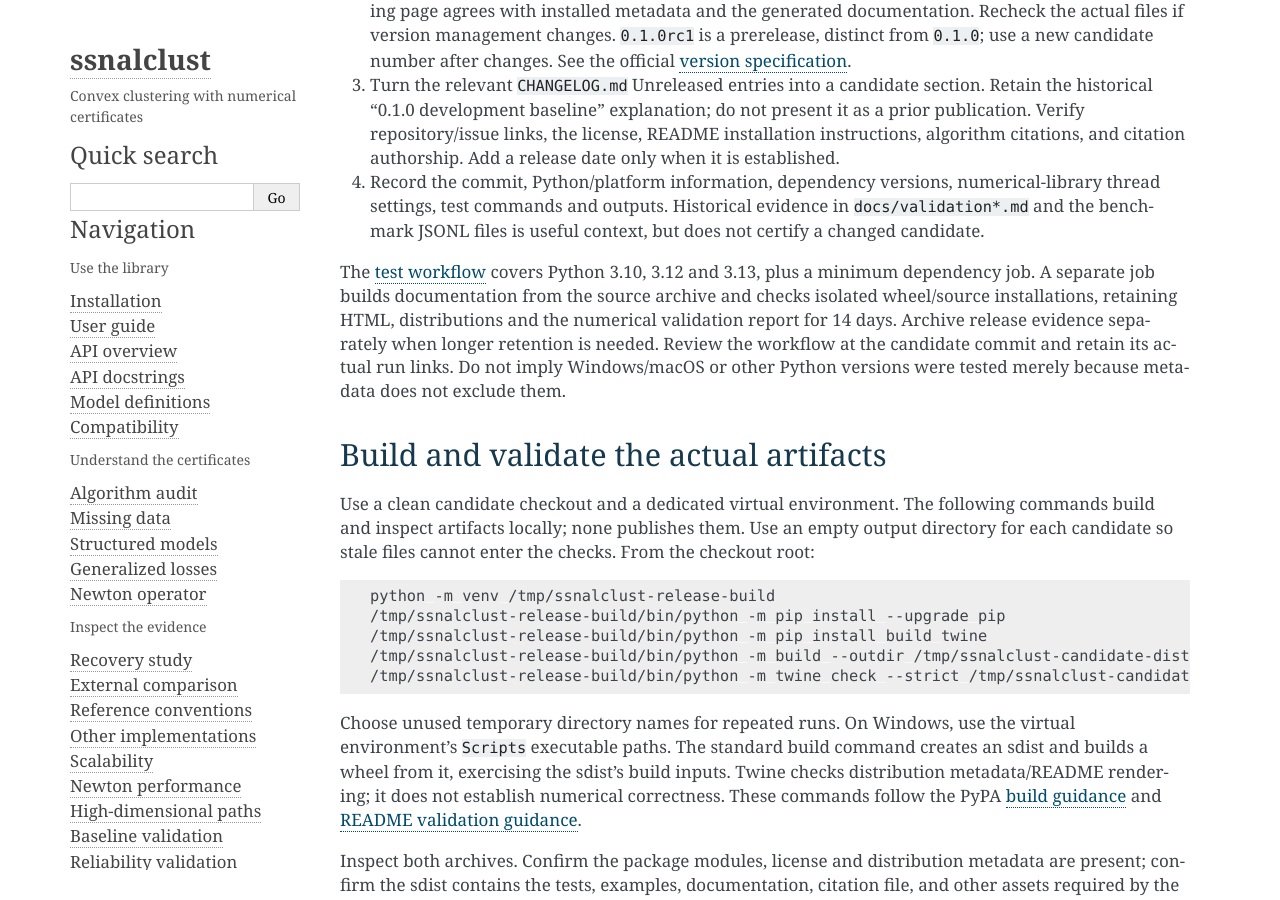
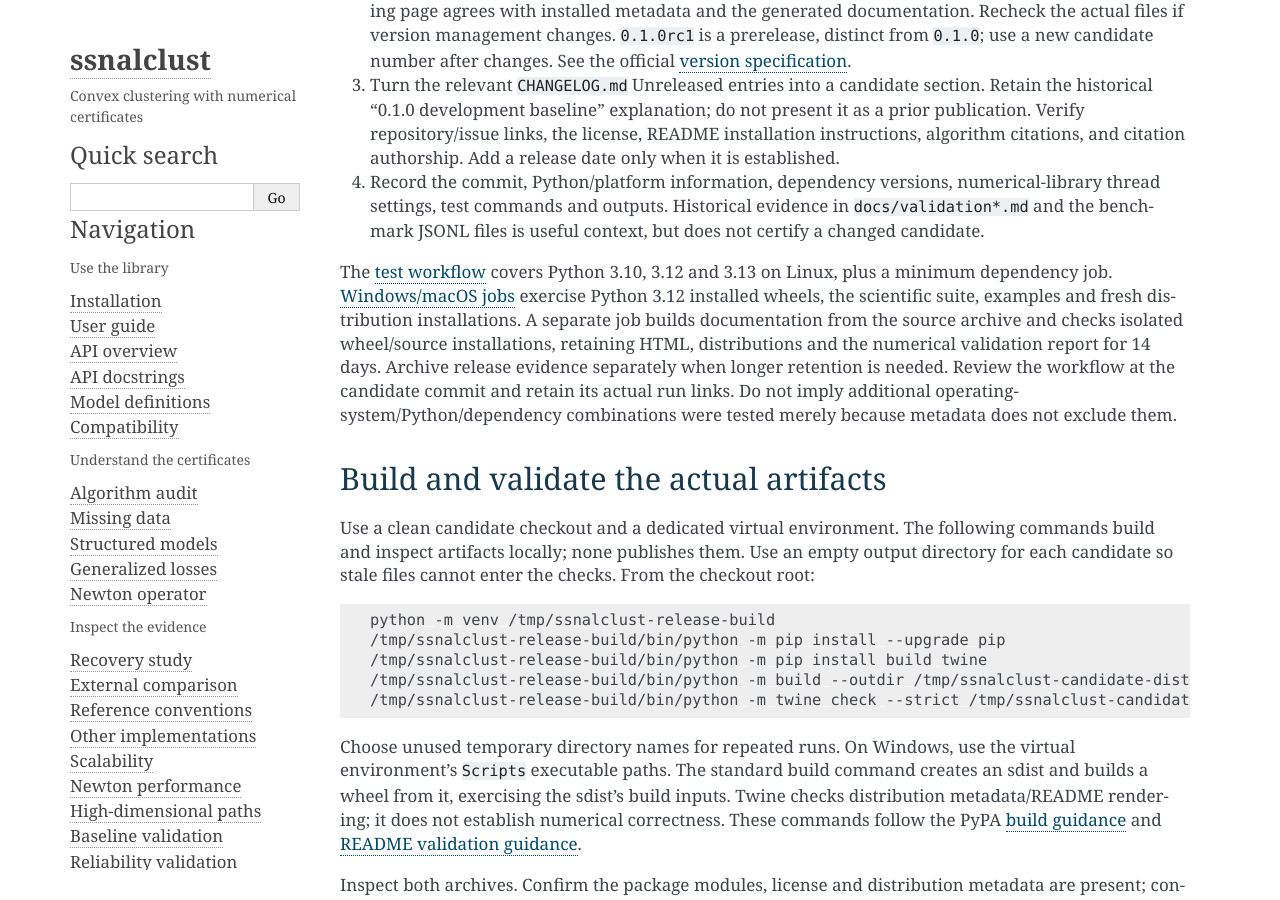
Before and after one commit to dx-li/ssnalclust, a Sphinx documentation site: the page built from docs/releasing.md, in a window 1280 px wide and 900 px high, scrolled down 408 px. Built offline with Sphinx 7.4.7, drawn with Linux system fonts in a browser that asks for light colours.

Commit message:
Record executed platform coverage and its limits

```diff
--- a/docs/releasing.md
+++ b/docs/releasing.md
@@ -31,12 +31,15 @@ tags, configure a publisher, or upload distributions.
    context, but does not certify a changed candidate.
 
 The [test workflow](../.github/workflows/tests.yml) covers Python 3.10, 3.12
-and 3.13, plus a minimum dependency job. A separate job builds documentation
-from the source archive and checks isolated wheel/source installations,
+and 3.13 on Linux, plus a minimum dependency job.
+[Windows/macOS jobs](platform_validation.md) exercise Python 3.12 installed
+wheels, the scientific suite, examples and fresh distribution installations.
+A separate job builds documentation from the source archive and checks isolated wheel/source installations,
 retaining HTML, distributions and the numerical validation report for 14
 days. Archive release evidence separately when longer retention is needed.
-Review the workflow at the candidate commit and retain its actual run links. Do not imply Windows/macOS or other Python
-versions were tested merely because metadata does not exclude them.
+Review the workflow at the candidate commit and retain its actual run links.
+Do not imply additional operating-system/Python/dependency combinations
+were tested merely because metadata does not exclude them.
 
 ## Build and validate the actual artifacts
 
```
Also changed, not shown: CHANGELOG.md (+3 -0 lines), README.md (+3 -1 lines), docs/index.md (+1 -0 lines), docs/installation.md (+4 -0 lines), docs/platform_validation.md (added, +73 -0 lines), docs/readiness.md (+4 -0 lines), 1 other file.
